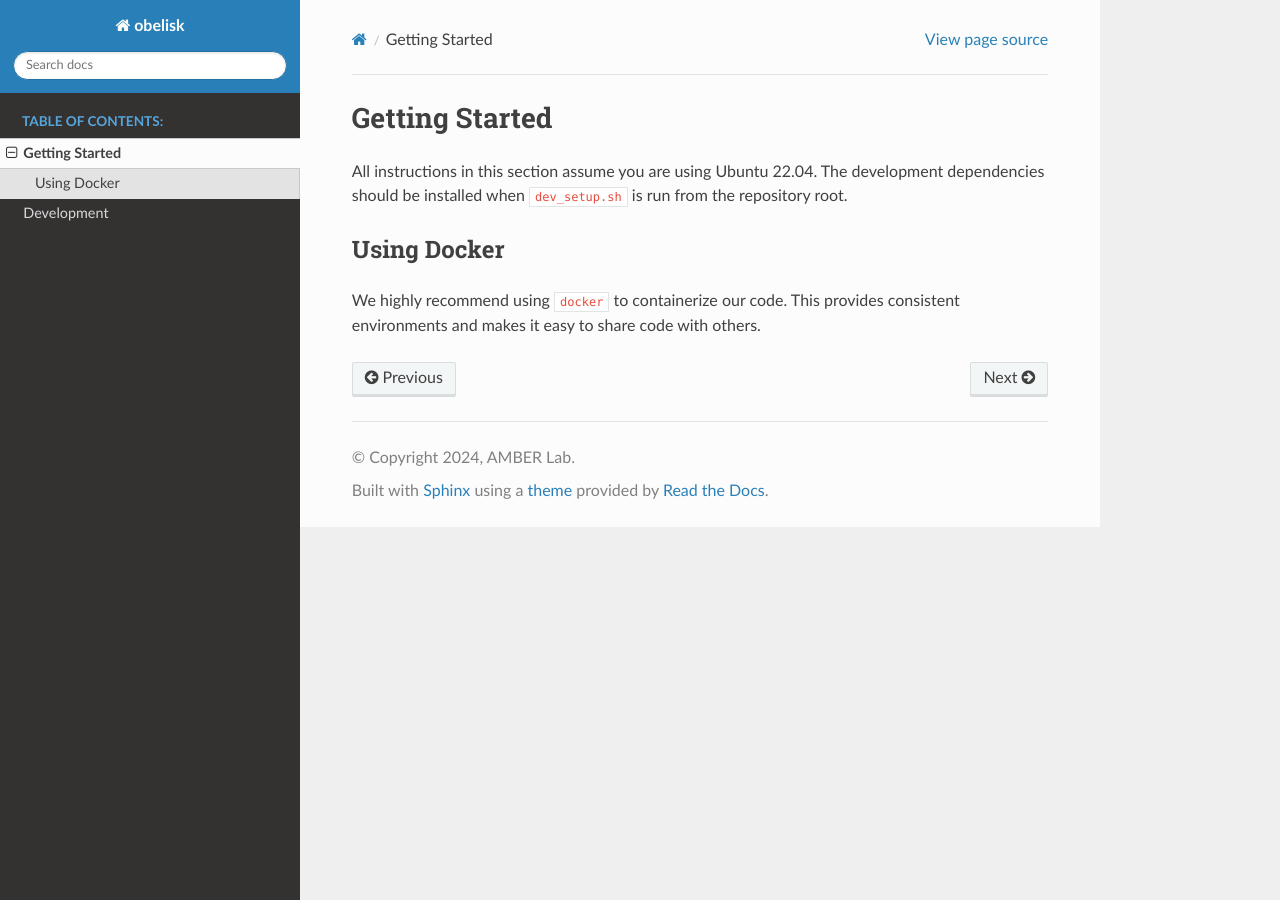
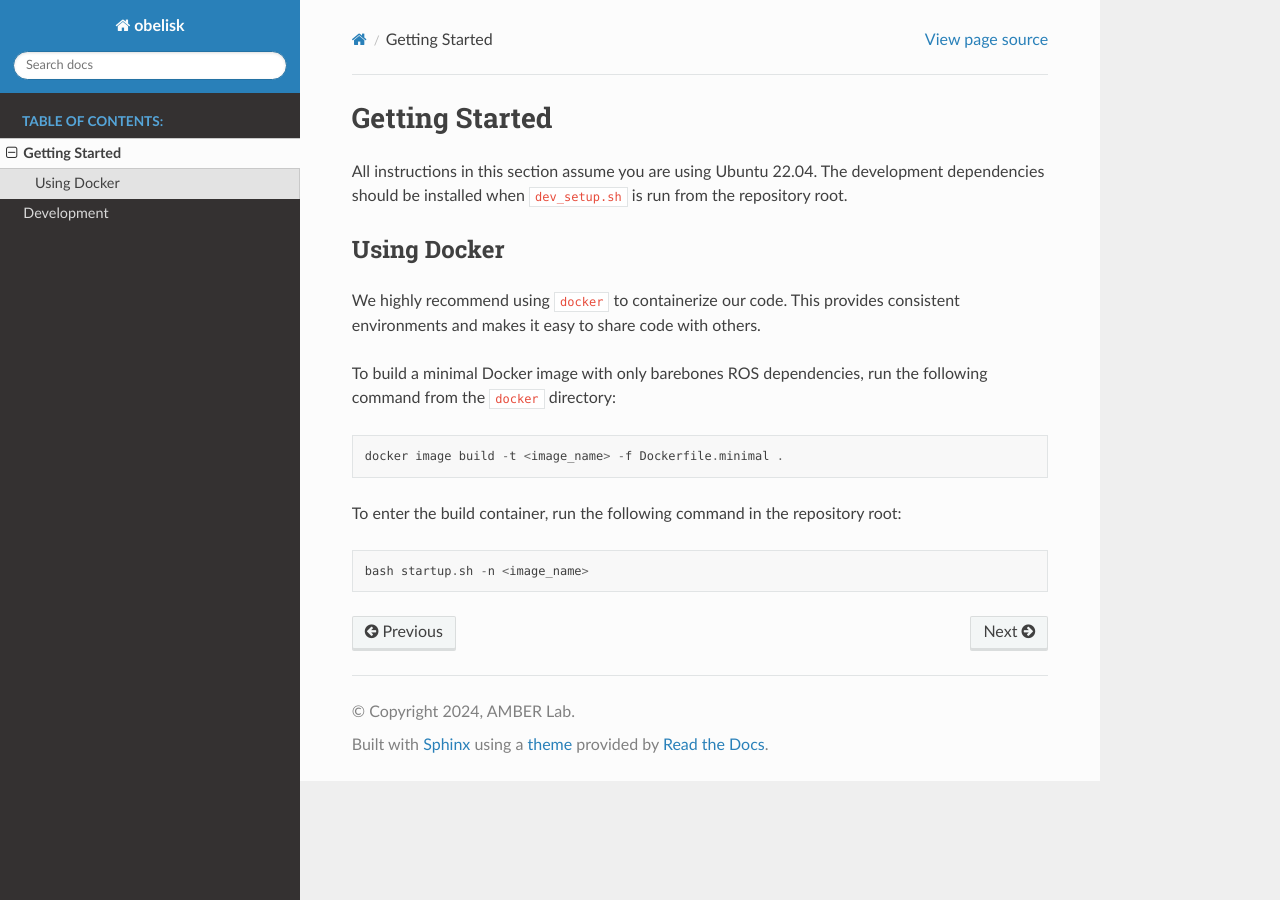
Before and after one commit to Caltech-AMBER/obelisk, a Sphinx documentation site: the page built from docs/source/getting_started.md, in a window 1280 px wide. Built offline with Sphinx 7.4.7 and the Read the Docs theme 2.0.0, drawn with Linux system fonts in a browser that asks for light colours.

Commit message:
add barebones ROS2 dockerfile

````diff
--- a/docs/source/getting_started.md
+++ b/docs/source/getting_started.md
@@ -3,3 +3,12 @@ All instructions in this section assume you are using Ubuntu 22.04. The developm
 
 ## Using Docker
 We highly recommend using `docker` to containerize our code. This provides consistent environments and makes it easy to share code with others.
+
+To build a minimal Docker image with only barebones ROS dependencies, run the following command from the `docker` directory:
+```
+docker image build -t <image_name> -f Dockerfile.minimal .
+```
+To enter the build container, run the following command in the repository root:
+```
+bash startup.sh -n <image_name>
+```
````
Also changed, not shown: 3 other files.
